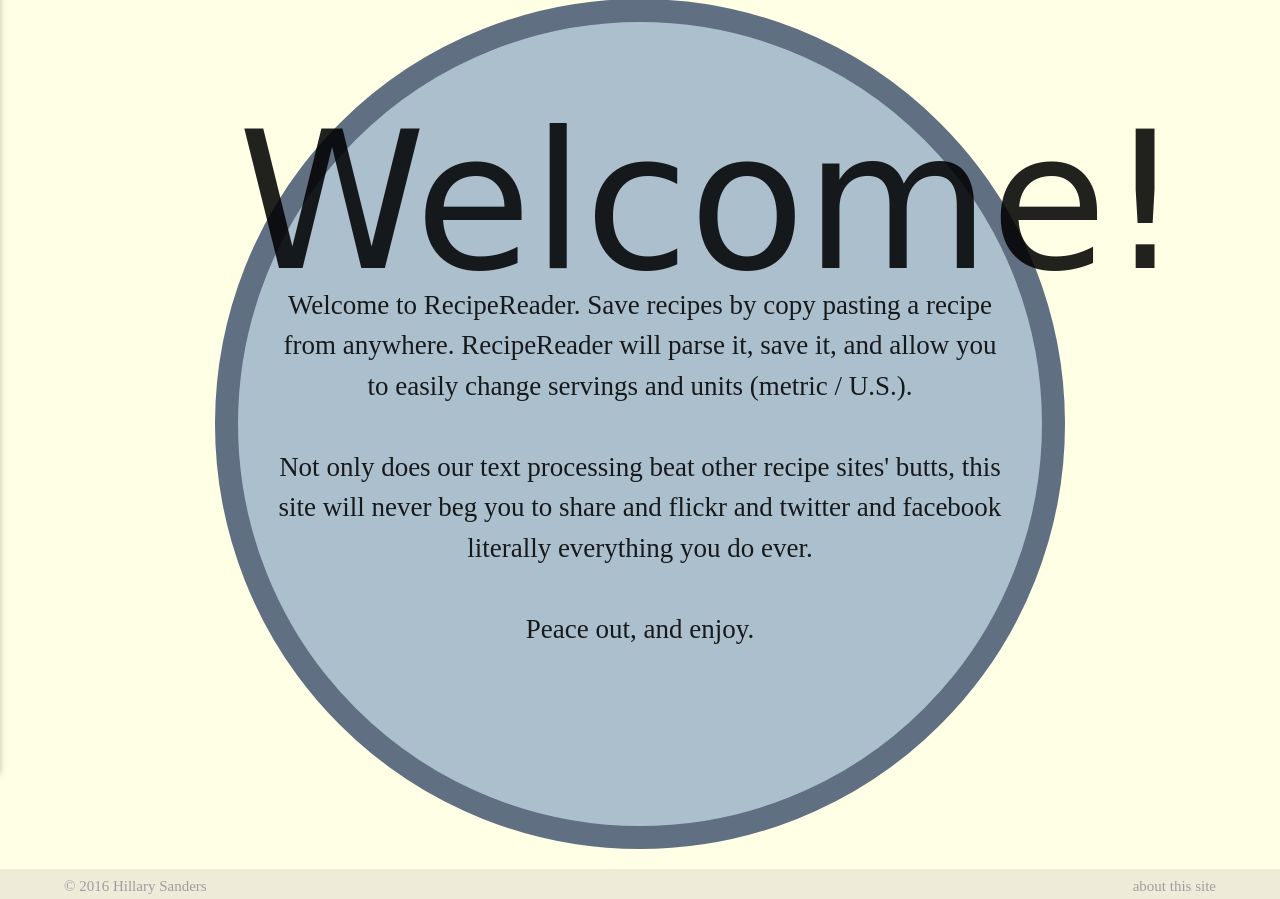
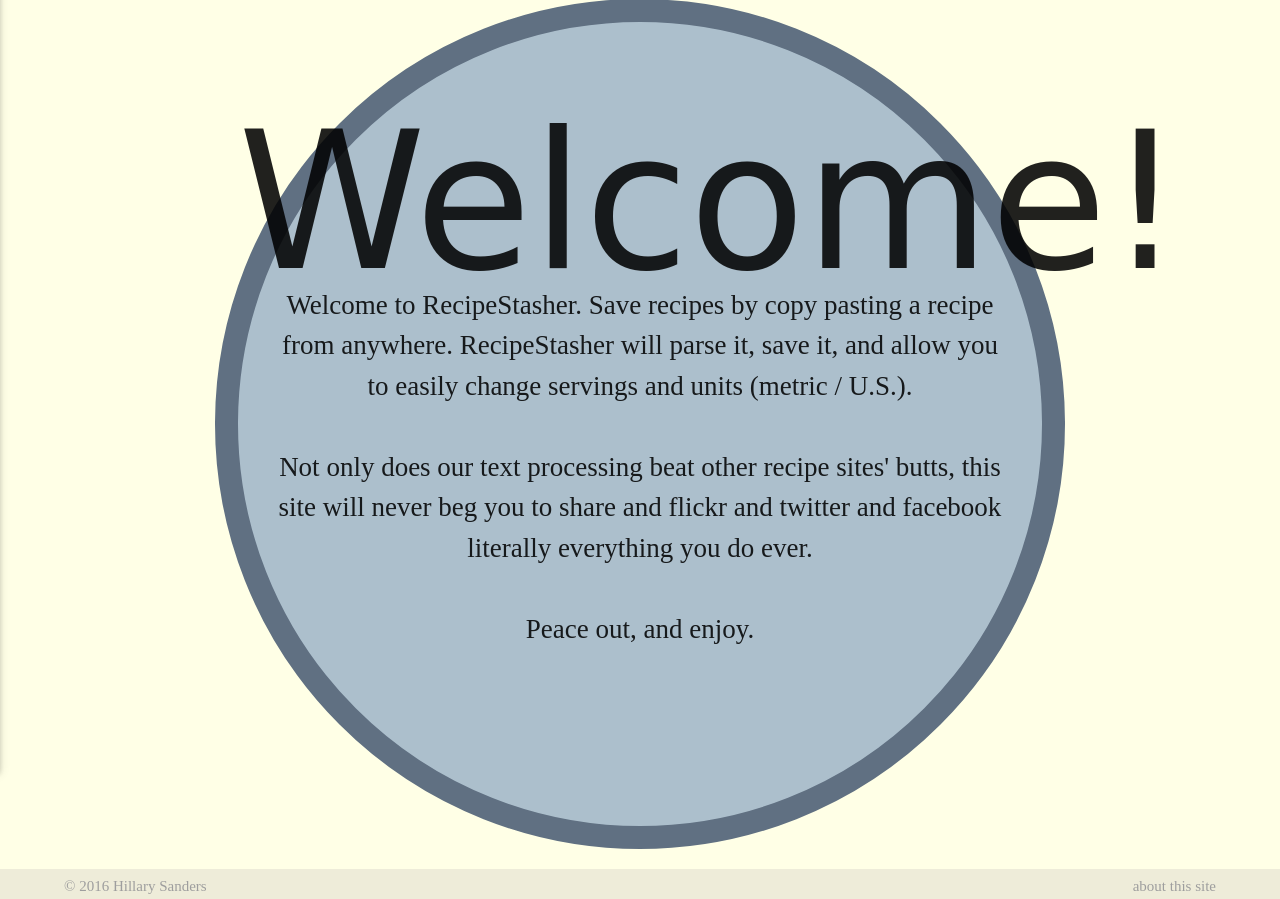
Before and after one commit to hillarysanders/recipereader, a Django app: page / in a window 1280 px wide. Shown: the part 88-987 px from the top of the page. Run offline with Django 3.2, Linux system fonts and the light colour scheme; some libraries are stand-ins or nearby versions; some web fonts are replaced.

Commit message:
new RecipeStasher name

```diff
--- a/home/templates/home/welcome.html
+++ b/home/templates/home/welcome.html
@@ -9,8 +9,8 @@
     <p class="welcome center">Welcome!</p>
     <div class="welcome_text center">
         <div class="col s7">
-            <p class="flow_text">Welcome to RecipeReader. Save recipes by copy pasting a recipe
-                from anywhere. RecipeReader will parse it, save it, and allow you to easily change
+            <p class="flow_text">Welcome to RecipeStasher. Save recipes by copy pasting a recipe
+                from anywhere. RecipeStasher will parse it, save it, and allow you to easily change
                 servings and units (metric / U.S.).
                 <br><br>
                 Not only does our text processing beat other recipe sites' butts, this site will
```
